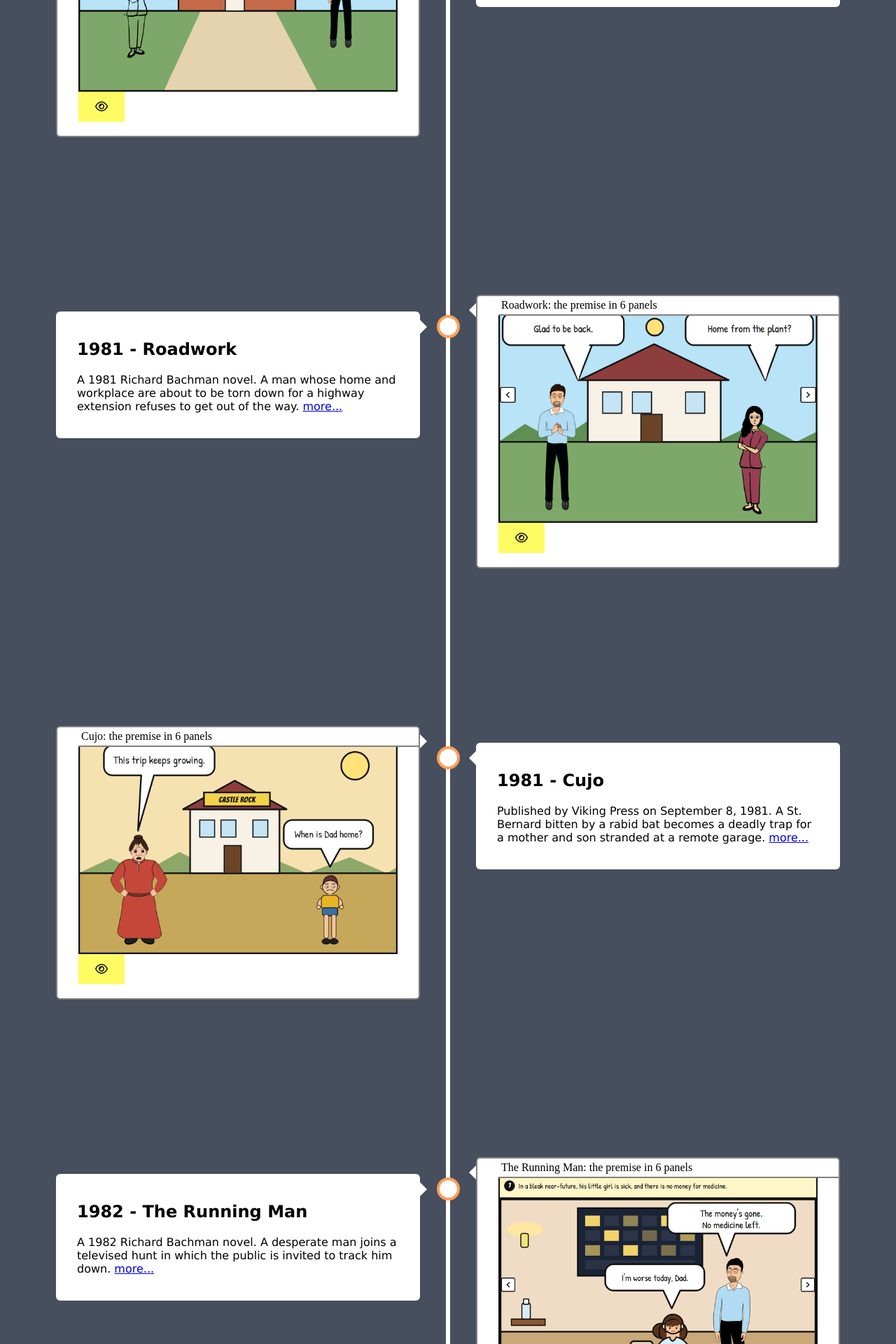
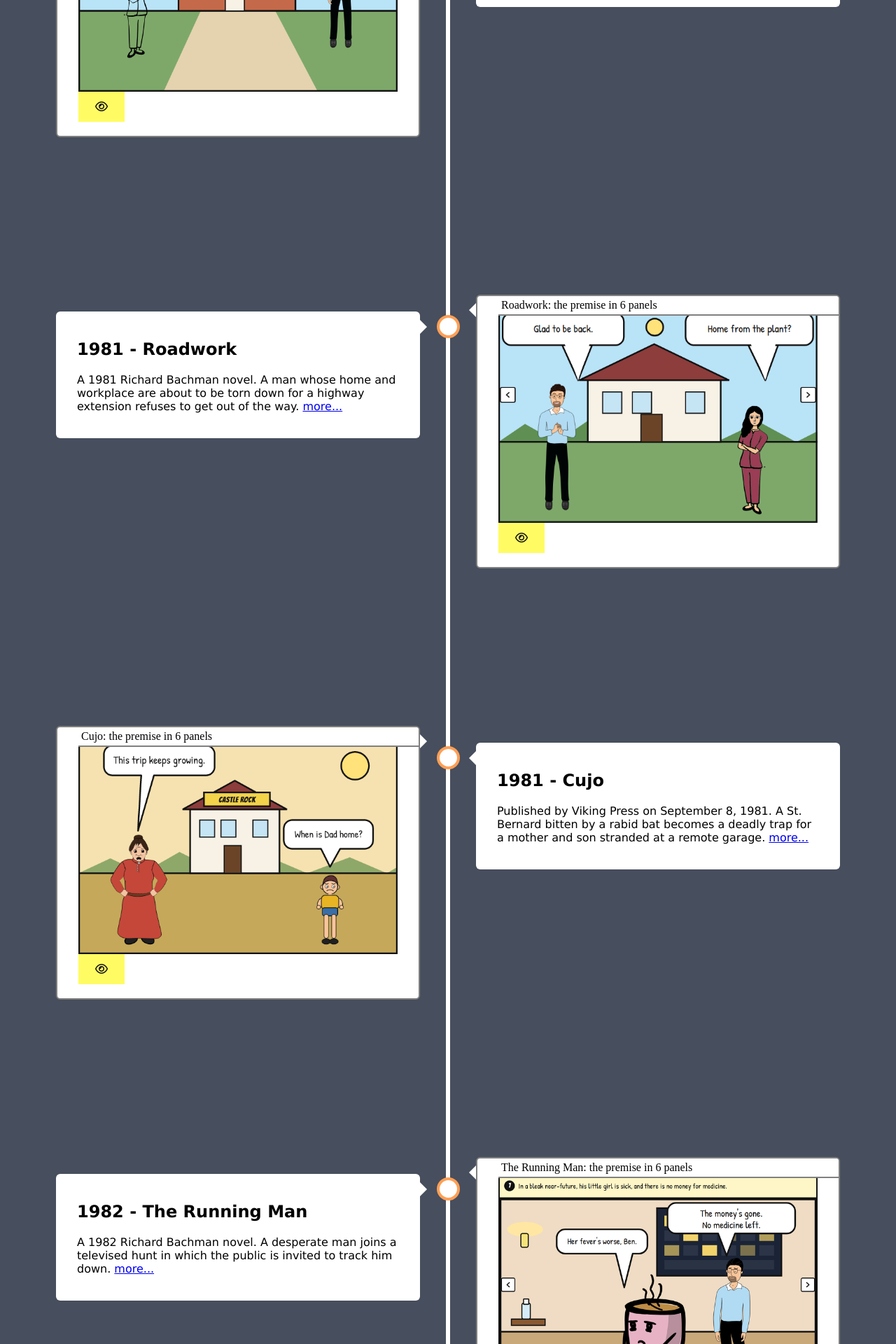
Before and after one commit to rajeshradhakrishnanmvk/timeline, a Jekyll site: the page built from index.html, in a window 1280 px wide. Shown: the part 4480-6400 px from the top of the page at 70% size. Built offline with Jekyll 4.4.1, drawn with Linux system fonts in a browser that asks for light colours.

Commit message:
Make Cathy a feverish baby in the Running Man opening.
Scene 1 replaces the seated school-age girl with an original infant in a crib, about a third of Ethan's height, and gives the line to her mother instead.

Co-authored-by: Rajesh Radhakrishnan <rajeshradhakrishnanmvk@users.noreply.github.com>

```diff
--- a/_includes/comic-the-running-man.html
+++ b/_includes/comic-the-running-man.html
@@ -6,7 +6,7 @@
     <div class="comic-caption-top">The Running Man: the premise in 6 panels</div>
     <img src="{{ '/assets/comics/the-running-man/panel-1.png' | relative_url }}"
          width="300" height="200" style="width:100%;height:auto;object-fit:cover"
-         alt="A father and his sick daughter in a poor apartment">
+         alt="A father and mother with their feverish baby in a poor apartment">
     <button type="button" class="btn" data-open-comic="the-running-man"
             title="Comic book" aria-label="Open The Running Man comic strip">
       <i class="fa-regular fa-eye" aria-hidden="true"></i>
--- a/_includes/comicbook-the-running-man.html
+++ b/_includes/comicbook-the-running-man.html
@@ -13,28 +13,28 @@
         <div class="numbertext">1 / 6</div>
         <figure class="rm-panel" id="rm-panel-1" data-scene="1">
 <figcaption class="rm-cap"><span class="rm-num" aria-hidden="true">1</span><span>In a bleak near-future, his little girl is sick, and there is no money for medicine.</span></figcaption>
-<svg class="rm-art" viewBox="0 0 600 400" role="img" aria-labelledby="rm-t1" preserveAspectRatio="xMidYMid meet"><title id="rm-t1">A broke father stands with his sick daughter in a poor room above a dark city</title>
+<svg class="rm-art" viewBox="0 0 600 400" role="img" aria-labelledby="rm-t1" preserveAspectRatio="xMidYMid meet"><title id="rm-t1">A broke father and mother stand by their feverish baby in a poor room</title>
 <rect width="600" height="400" fill="#f0dcc4"/>
-<rect x="148" y="18" width="236" height="128" fill="#1b2436" stroke="#111" stroke-width="3"/>
-<rect x="162" y="32" width="28" height="20" fill="#f2d36b"/>
-<rect x="198" y="32" width="28" height="20" fill="#2c3548"/>
-<rect x="234" y="32" width="28" height="20" fill="#f2d36b" opacity=".55"/>
-<rect x="270" y="32" width="28" height="20" fill="#2c3548"/>
-<rect x="306" y="32" width="28" height="20" fill="#f2d36b"/>
-<rect x="342" y="32" width="28" height="20" fill="#2c3548"/>
-<rect x="162" y="60" width="28" height="20" fill="#2c3548"/>
-<rect x="198" y="60" width="28" height="20" fill="#f2d36b"/>
-<rect x="234" y="60" width="28" height="20" fill="#2c3548"/>
-<rect x="270" y="60" width="28" height="20" fill="#f2d36b" opacity=".4"/>
-<rect x="306" y="60" width="28" height="20" fill="#2c3548"/>
-<rect x="342" y="60" width="28" height="20" fill="#f2d36b" opacity=".7"/>
-<rect x="162" y="88" width="28" height="20" fill="#f2d36b" opacity=".65"/>
-<rect x="198" y="88" width="28" height="20" fill="#2c3548"/>
-<rect x="234" y="88" width="28" height="20" fill="#f2d36b"/>
-<rect x="270" y="88" width="28" height="20" fill="#2c3548"/>
-<rect x="306" y="88" width="28" height="20" fill="#f2d36b" opacity=".45"/>
-<rect x="342" y="88" width="28" height="20" fill="#2c3548"/>
-<rect x="162" y="116" width="208" height="18" fill="#2a3344"/>
+<rect x="298" y="18" width="236" height="128" fill="#1b2436" stroke="#111" stroke-width="3"/>
+<rect x="312" y="32" width="28" height="20" fill="#f2d36b"/>
+<rect x="348" y="32" width="28" height="20" fill="#2c3548"/>
+<rect x="384" y="32" width="28" height="20" fill="#f2d36b" opacity=".55"/>
+<rect x="420" y="32" width="28" height="20" fill="#2c3548"/>
+<rect x="456" y="32" width="28" height="20" fill="#f2d36b"/>
+<rect x="492" y="32" width="28" height="20" fill="#2c3548"/>
+<rect x="312" y="60" width="28" height="20" fill="#2c3548"/>
+<rect x="348" y="60" width="28" height="20" fill="#f2d36b"/>
+<rect x="384" y="60" width="28" height="20" fill="#2c3548"/>
+<rect x="420" y="60" width="28" height="20" fill="#f2d36b" opacity=".4"/>
+<rect x="456" y="60" width="28" height="20" fill="#2c3548"/>
+<rect x="492" y="60" width="28" height="20" fill="#f2d36b" opacity=".7"/>
+<rect x="312" y="88" width="28" height="20" fill="#f2d36b" opacity=".65"/>
+<rect x="348" y="88" width="28" height="20" fill="#2c3548"/>
+<rect x="384" y="88" width="28" height="20" fill="#f2d36b"/>
+<rect x="420" y="88" width="28" height="20" fill="#2c3548"/>
+<rect x="456" y="88" width="28" height="20" fill="#f2d36b" opacity=".45"/>
+<rect x="492" y="88" width="28" height="20" fill="#2c3548"/>
+<rect x="312" y="116" width="208" height="18" fill="#2a3344"/>
 <rect y="252" width="600" height="148" fill="#c9a87a"/>
 <line x1="0" y1="252" x2="600" y2="252" stroke="#111" stroke-width="3"/>
 <ellipse cx="48" cy="58" rx="34" ry="14" fill="#ffe7a3"/>
@@ -42,15 +42,22 @@
 <rect x="22" y="228" width="64" height="12" fill="#8a5a32" stroke="#111" stroke-width="2"/>
 <rect x="42" y="198" width="16" height="30" rx="3" fill="#d5ecf8" stroke="#111" stroke-width="2"/>
 <rect x="45" y="190" width="10" height="10" rx="1" fill="#f7f7f7" stroke="#111" stroke-width="2"/>
-<rect x="248" y="270" width="42" height="56" rx="6" fill="#e7d3b4" stroke="#111" stroke-width="3"/>
-<ellipse cx="270" cy="292" rx="14" ry="10" fill="#f7f1e6" stroke="#111" stroke-width="2.5"/>
-<rect x="250" y="314" width="132" height="26" rx="6" fill="#efdcc0" stroke="#111" stroke-width="3"/>
-<rect x="262" y="338" width="10" height="36" fill="#c4ae90" stroke="#111" stroke-width="2"/>
-<rect x="356" y="338" width="10" height="36" fill="#c4ae90" stroke="#111" stroke-width="2"/>
-<image href="{{ '/assets/comics/the-running-man/girl.svg' | relative_url }}" x="266" y="206" width="151" height="169"/>
+<rect x="56" y="286" width="18" height="86" rx="3" fill="#e7d3b4" stroke="#111" stroke-width="2.5"/>
+<rect x="214" y="304" width="14" height="66" rx="3" fill="#e7d3b4" stroke="#111" stroke-width="2.5"/>
+<rect x="72" y="324" width="144" height="26" rx="4" fill="#f7f1e6" stroke="#111" stroke-width="2.5"/>
+<rect x="78" y="312" width="4" height="28" fill="#d7c4a4" stroke="#111" stroke-width="1.2"/>
+<rect x="148" y="312" width="4" height="28" fill="#d7c4a4" stroke="#111" stroke-width="1.2"/>
+<rect x="186" y="312" width="4" height="28" fill="#d7c4a4" stroke="#111" stroke-width="1.2"/>
+<ellipse cx="108" cy="332" rx="20" ry="8" fill="#fff8ee" stroke="#111" stroke-width="2"/>
+<image href="{{ '/assets/comics/the-running-man/baby.svg' | relative_url }}" x="80" y="296" width="80" height="46"/>
+<rect x="74" y="346" width="140" height="7" rx="2" fill="#c4ae90" stroke="#111" stroke-width="2"/>
+<rect x="62" y="368" width="8" height="16" fill="#c4ae90" stroke="#111" stroke-width="1.5"/>
+<rect x="200" y="368" width="8" height="16" fill="#c4ae90" stroke="#111" stroke-width="1.5"/>
+<rect x="218" y="368" width="8" height="16" fill="#c4ae90" stroke="#111" stroke-width="1.5"/>
+<image href="{{ '/assets/comics/the-running-man/sheila.svg' | relative_url }}" x="71" y="0" width="437" height="524" transform="translate(579,0) scale(-1,1)"/>
 <image href="{{ '/assets/comics/the-running-man/ben-sad-side.svg' | relative_url }}" x="276" y="92" width="249" height="298" transform="translate(801,0) scale(-1,1)"/>
-<path d="M 216 124 H 372 A 16 16 0 0 1 388 140 V 158 A 16 16 0 0 1 372 174 H 342 L 326 208 L 310 174 H 216 A 16 16 0 0 1 200 158 V 140 A 16 16 0 0 1 216 124 Z" fill="#fff" stroke="#111" stroke-width="3" stroke-linejoin="round"/>
-<text x="294" y="156" font-family="'Patrick Hand', 'Comic Neue', 'Comic Sans MS', cursive" font-size="17" fill="#111" text-anchor="middle">I'm worse today, Dad.</text>
+<path d="M 124 58 H 264 A 16 16 0 0 1 280 74 V 88 A 16 16 0 0 1 264 104 H 252 L 236 168 L 220 104 H 124 A 16 16 0 0 1 108 88 V 74 A 16 16 0 0 1 124 58 Z" fill="#fff" stroke="#111" stroke-width="3" stroke-linejoin="round"/>
+<text x="194" y="86" font-family="'Patrick Hand', 'Comic Neue', 'Comic Sans MS', cursive" font-size="16" fill="#111" text-anchor="middle">Her fever's worse, Ben.</text>
 <path d="M 334 8 H 544 A 16 16 0 0 1 560 24 V 50 A 16 16 0 0 1 544 66 H 446 L 430 108 L 414 66 H 334 A 16 16 0 0 1 318 50 V 24 A 16 16 0 0 1 334 8 Z" fill="#fff" stroke="#111" stroke-width="3" stroke-linejoin="round"/>
 <text x="439" y="34" font-family="'Patrick Hand', 'Comic Neue', 'Comic Sans MS', cursive" font-size="18" fill="#111" text-anchor="middle"><tspan x="439" dy="0">The money's gone.</tspan><tspan x="439" dy="22">No medicine left.</tspan></text>
 <rect x="1.5" y="1.5" width="597" height="397" fill="none" stroke="#111" stroke-width="3"/></svg>
@@ -224,5 +231,5 @@
         <button type="button" class="dot" aria-label="Show scene 6"></button>
     </div>
   </div>
-  <p class="rm-credit">Fan-made, unaffiliated, and spoiler-free. Dialogue is original. Not endorsed by Stephen King or his publishers. Characters rendered with <a href="https://gramener.com/comicgen/">Gramener Comicgen</a> (MIT). Character art: Ethan by Devarani B; Dey, Priya, and Ringo by Ramya Mylavarapu (CC0). The daughter is original fan art. Fonts: Patrick Hand &amp; Bangers (SIL OFL).</p>
+  <p class="rm-credit">Fan-made, unaffiliated, and spoiler-free. Dialogue is original. Not endorsed by Stephen King or his publishers. Characters rendered with <a href="https://gramener.com/comicgen/">Gramener Comicgen</a> (MIT). Character art: Ethan by Devarani B; Bean, Dey, Priya, and Ringo by Ramya Mylavarapu (CC0). Sheila is Bean. The baby is original fan art. Fonts: Patrick Hand &amp; Bangers (SIL OFL).</p>
 </section>
```
Also changed, not shown: README.md, assets/comics/the-running-man/baby.svg (added), assets/comics/the-running-man/girl.svg (deleted), assets/comics/the-running-man/panel-1.png, assets/comics/the-running-man/sheila.svg (added).
